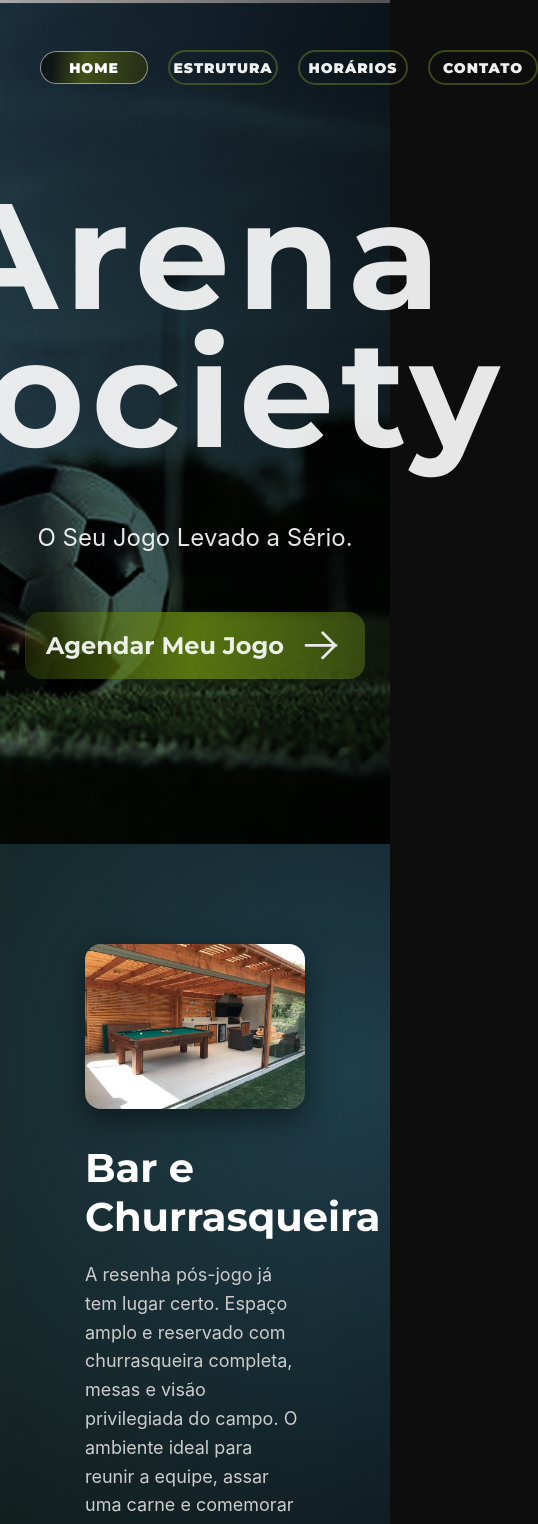
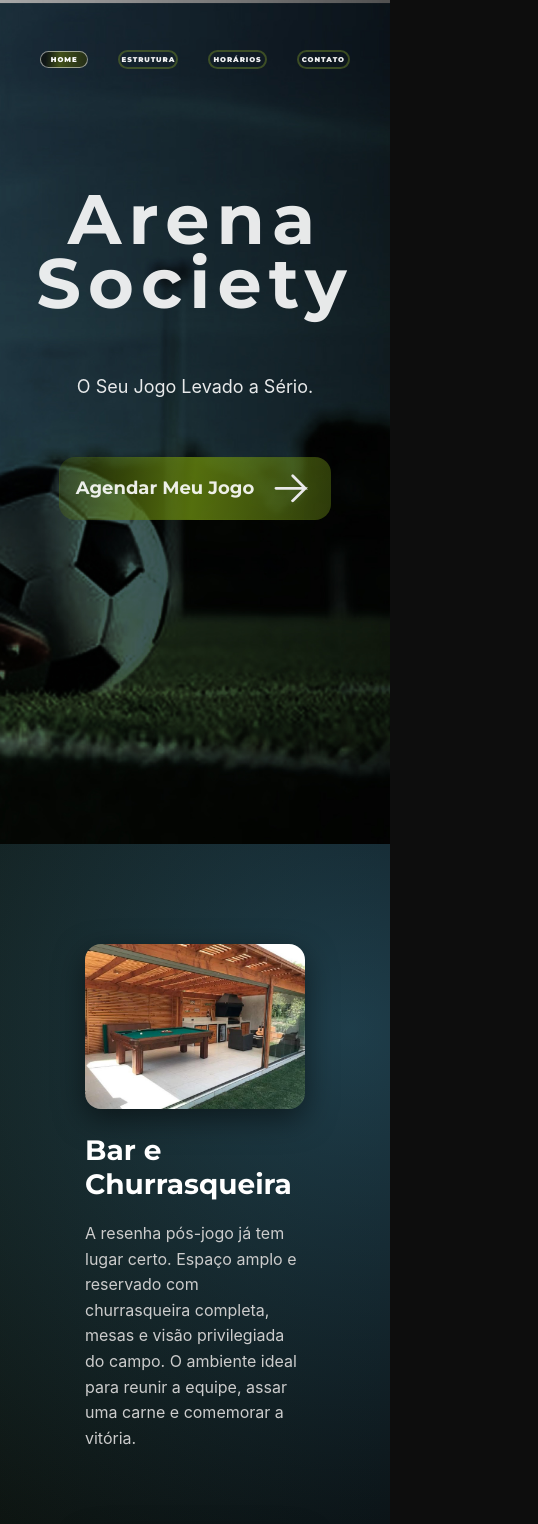
Before and after one commit to mvjo-code/society-scheduler, a Vue app: page / in a window 390 px wide. Shown: the top 1524 px of the page, 538 px wide, since content can reach past the window. Built offline with nearby package versions, Linux system fonts and the light colour scheme.

Commit message:
feat: adicionando responsividade para dispositivos móveis

```diff
--- a/src/components/Card.vue
+++ b/src/components/Card.vue
@@ -167,7 +167,6 @@
         min-height: 300px;
         padding: 20px;
         margin: 0 auto;
-        background-color: rgba(24, 255, 24, 0.29);
     }
 
     .titulo {
@@ -184,6 +183,26 @@
     }
 }
 
+@media (max-width: 480px) {
+    .card {
+        width: 60%;
+        min-height: 250px;
+        padding: 15px;
+    }
+
+    .titulo {
+        font-size: 1em;
+    }
+
+    .beneficios {
+        font-size: 7px;
+    }
+
+    .agendar {
+        font-size: 16px;
+        padding: 5px 7px;
+    }
+}
 
 
 </style>
--- a/src/components/Hero.vue
+++ b/src/components/Hero.vue
@@ -140,4 +140,19 @@ import Navbar from './Navbar.vue'
         padding: 10px 20px;
     }
 }
+
+@media (max-width: 480px) {
+    .titulo {
+        font-size: 70px;
+    }
+
+    .subtitulo {
+        font-size: 18px;
+    }
+
+    .btn-agendar {
+        font-size: 18px;
+        padding: 8px 16px;
+    }
+}
 </style>
--- a/src/components/Horários.vue
+++ b/src/components/Horários.vue
@@ -195,7 +195,6 @@ onMounted(() => {
         padding: 50px;
         align-items: stretch;
 
-        background-color: red;
     }
 
     .titulo {
@@ -231,7 +230,6 @@ onMounted(() => {
         letter-spacing: 2px;
     }
 
-    /* 2. A descrição precisa de um "respiro" nas laterais para não encostar nas bordas do celular */
     .descricao-titulo {
         font-size: 11px;
         padding: 0 20px;
@@ -241,7 +239,6 @@ onMounted(() => {
         margin-top: 20px;
         padding: 10px;
         gap: 20px;
-        background-color: red;
     }
 
 
--- a/src/components/Navbar.vue
+++ b/src/components/Navbar.vue
@@ -153,4 +153,30 @@ const abaAtiva = ref('HOME')
         }
 
     }
+
+@media (max-width: 480px) {
+        .navegacao {
+            flex-direction: row;
+            align-items: center;
+            gap: 10px;
+        }
+
+        .links {
+            flex-direction: row;
+            width: 100%;
+            gap: 30px;
+        }
+
+        .link {
+            width: 50px;
+            height: 3%;
+            font-size: 7px;
+        }
+
+        .link.ativo {
+            width: 50px;
+            height: 3%;
+            font-size: 7px;
+        }
+    }
 </style>
--- a/src/components/beneficios.vue
+++ b/src/components/beneficios.vue
@@ -164,4 +164,18 @@ onMounted(() => {
     max-width: 100%;
   }
 }
+
+@media (max-width: 480px) {
+  .beneficio-item {
+    gap: 20px;
+  }
+
+  .conteudo h2 {
+    font-size: 28px;
+  }
+
+  .conteudo p {
+    font-size: 16px;
+  }
+}
 </style>
```
